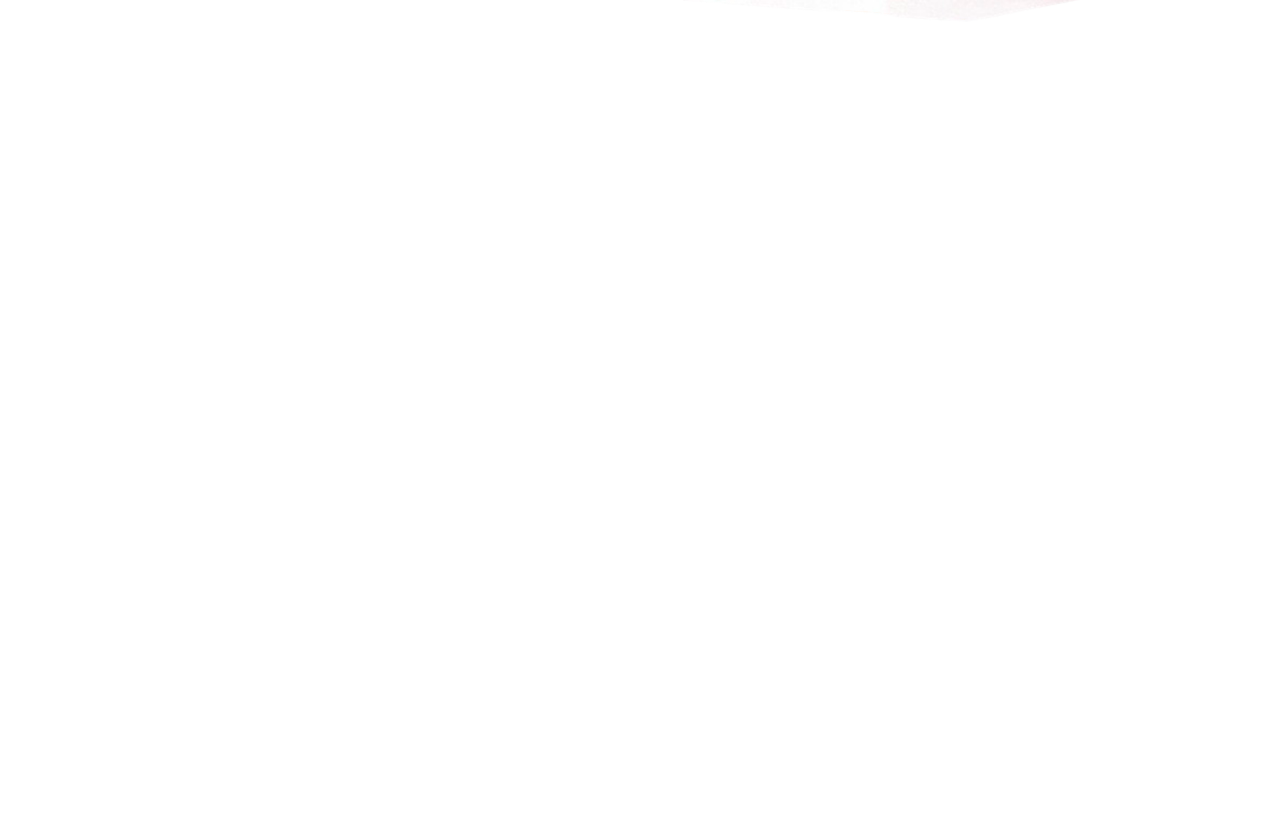
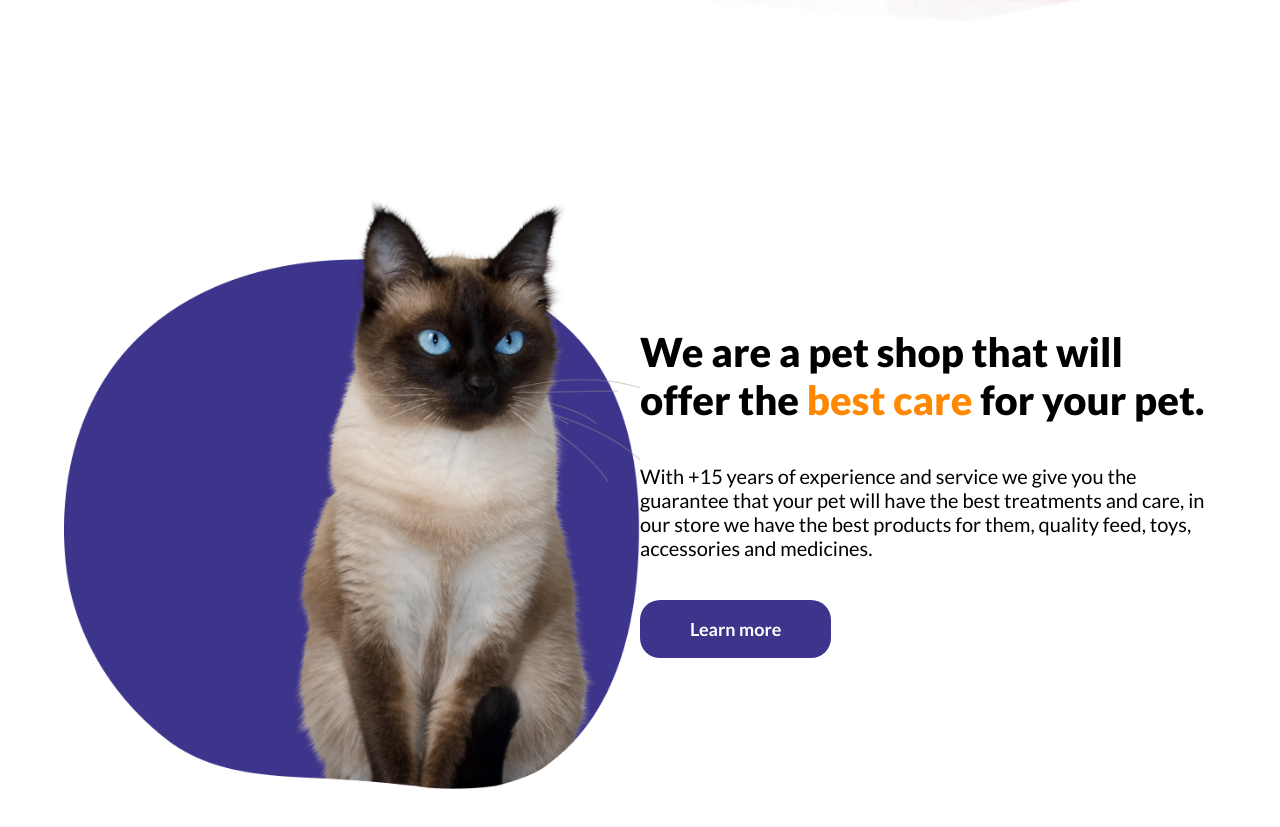
Before and after one commit to MFelipeSilva/landing-page-pet-beauty, a React (Create React App) app: page / in a window 1280 px wide. Shown: the part 707-1534 px from the top of the page. Before the commit the page ends 800 px from the top, so only its background shows below. Built offline with nearby package versions, Linux system fonts and the light colour scheme.

Commit message:
feat: added about page

```diff
--- a/src/index.tsx
+++ b/src/index.tsx
@@ -1,9 +1,11 @@
 import React from "react";
 import ReactDOM from "react-dom/client";
-import App from "./App";
 import reportWebVitals from "./reportWebVitals";
 
 import GlobalStyle from "./global";
+
+import App from "./App";
+import About from "./pages/about";
 
 import { Navbar } from "./components/Navbar";
 
@@ -15,6 +17,7 @@
     <GlobalStyle />
     <Navbar />
     <App />
+    <About />
   </React.StrictMode>
 );
 
--- /dev/null
+++ b/src/pages/about/index.tsx
@@ -0,0 +1,95 @@
+import styled from "styled-components";
+
+import { Button } from "../../components/Button";
+
+import about_image from "../../assets/about-image.png";
+
+const Container = styled.main`
+  display: flex;
+  width: 100%;
+  height: 100vh;
+  align-items: center;
+  justify-content: space-evenly;
+
+  div {
+    display: flex;
+    max-width: 1728px;
+    width: 90vw;
+    align-items: center;
+    justify-content: space-around;
+
+    & > img {
+      max-width: 100%;
+      max-height: 100%;
+      object-fit: contain;
+
+      @media (max-width: 1440px) {
+        width: 50%;
+        height: 50%;
+      }
+
+      @media (max-width: 768px) {
+        width: 90%;
+        height: 90%;
+      }
+    }
+
+    div {
+      display: flex;
+      gap: 40px;
+      max-width: 590px;
+      flex-direction: column;
+      align-items: flex-start;
+
+      h2 {
+        color: #000;
+        font-size: clamp(40px, 3vw, 50px);
+        font-weight: 900;
+
+        span {
+          color: #ff8800;
+        }
+      }
+
+      p {
+        font-size: clamp(20px, 1.5vw, 24px);
+        font-weight: 500;
+      }
+
+      @media (max-width: 768px) {
+        gap: 30px;
+        width: 90%;
+        height: 90%;
+      }
+    }
+
+    @media (max-width: 768px) {
+      gap: 30px;
+      flex-direction: column-reverse;
+    }
+  }
+`;
+
+function About() {
+  return (
+    <Container>
+      <div>
+        <img src={about_image} alt="image of a cat" />
+        <div>
+          <h2>
+            We are a pet shop that will offer the <span>best care</span> for
+            your pet.
+          </h2>
+          <p>
+            With +15 years of experience and service we give you the guarantee
+            that your pet will have the best treatments and care, in our store
+            we have the best products for them, quality feed, toys, accessories
+            and medicines.
+          </p>
+          <Button />
+        </div>
+      </div>
+    </Container>
+  );
+}
+export default About;
```
Also changed, not shown: src/assets/about-image.png (added).
